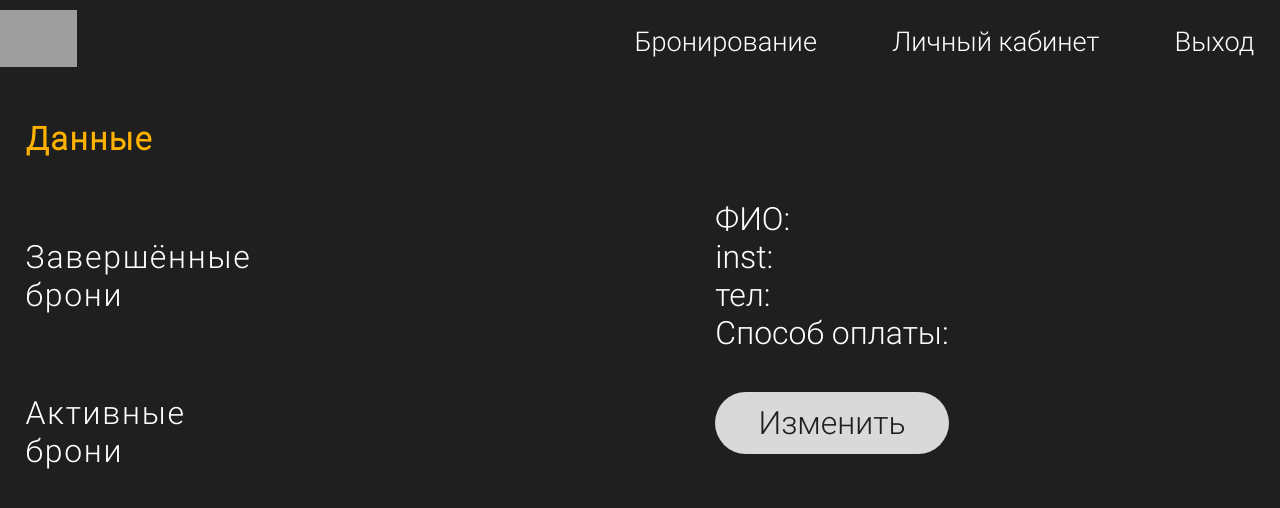
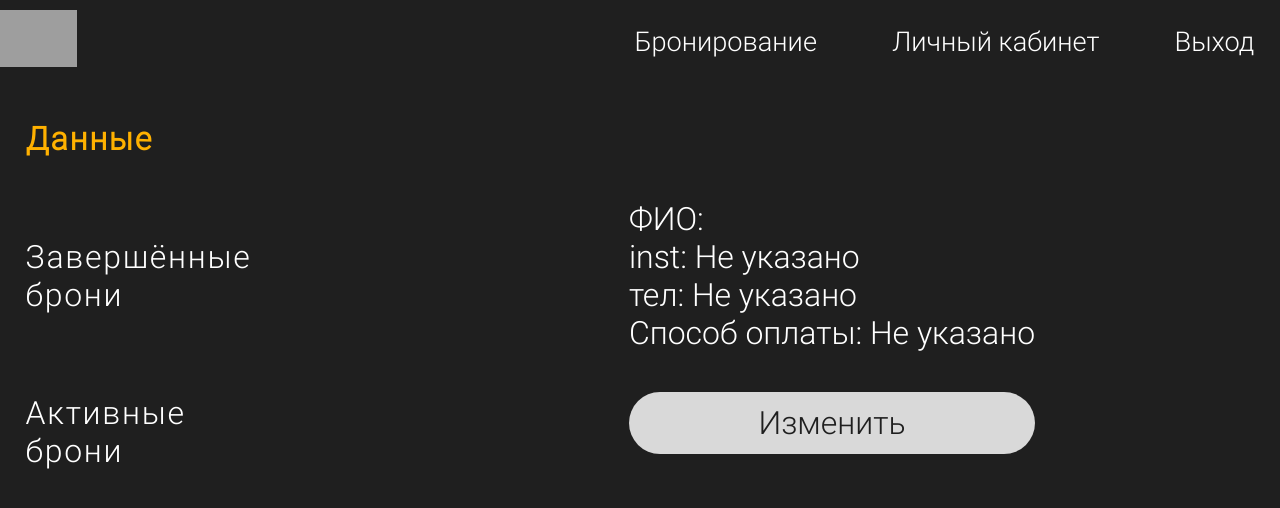
Before and after one commit to Rayquazen/BookingSiteVolley, a React (Vite) app in the folder frontendForAnya/: page /userinfo in a window 1280 px wide. Shown: the top 508 px of the page. Built offline with nearby package versions, Linux system fonts and the light colour scheme; no server answers; grey boxes are pictures that could not be loaded.

Commit message:
againUserInfo

```diff
--- a/frontendForAnya/src/Profile/UserInfo.jsx
+++ b/frontendForAnya/src/Profile/UserInfo.jsx
@@ -4,35 +4,40 @@ import styles from "./UserProfile.module.css";
 export default function UserInfo() {
 	const [userDetails, setUserDetails] = useState({
 		name: "",
-		instagram: "",
-		phone: "",
-		paymentMethod: "",
+		instagram: "Не указано",
+		phone: "Не указано",
+		paymentMethod: "Не указано",
 	});
 
 	useEffect(() => {
-		// Запрос данных с бэкенда
-		fetch("/api/user", {
-			method: "GET",
-			credentials: "include", // Чтобы отправить cookie
-		})
-			.then((response) => {
+		(async () => {
+			try {
+				const host = import.meta.env.VITE_APP_HOST
+					? import.meta.env.VITE_APP_HOST
+					: "";
+				const response = await fetch(`${host}/api/user`, {
+					headers: {
+						"Content-Type": "application/json",
+					},
+					credentials: "include",
+				});
+
 				if (!response.ok) {
 					throw new Error("Ошибка получения данных пользователя");
 				}
-				return response.json();
-			})
-			.then((data) => {
-				// Преобразуем данные в нужный формат
+
+				const data = await response.json();
+
 				setUserDetails({
 					name: data.name,
-					// instagram: data.instagram || "Не указано",
+					instagram: data.instagram || "Не указано", // Добавьте поле, если нужно
 					phone: data.phone_number || "Не указано",
 					paymentMethod: data.payment_method || "Не указано",
 				});
-			})
-			.catch((error) => {
+			} catch (error) {
 				console.error("Ошибка:", error);
-			});
+			}
+		})();
 	}, []);
 
 	return (
```
